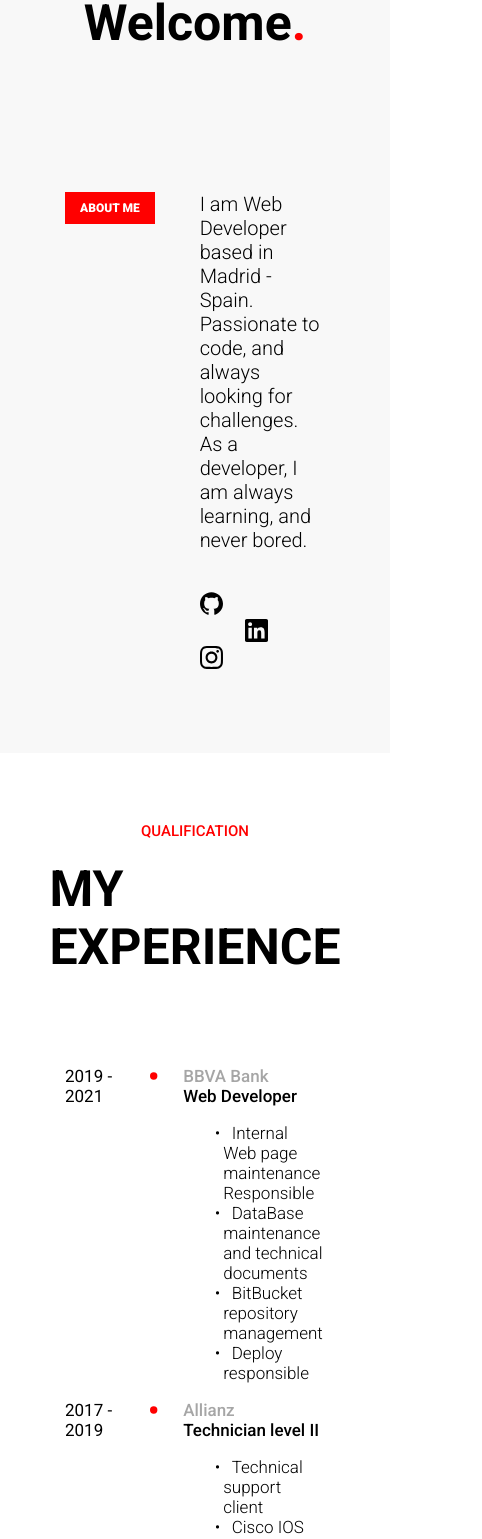
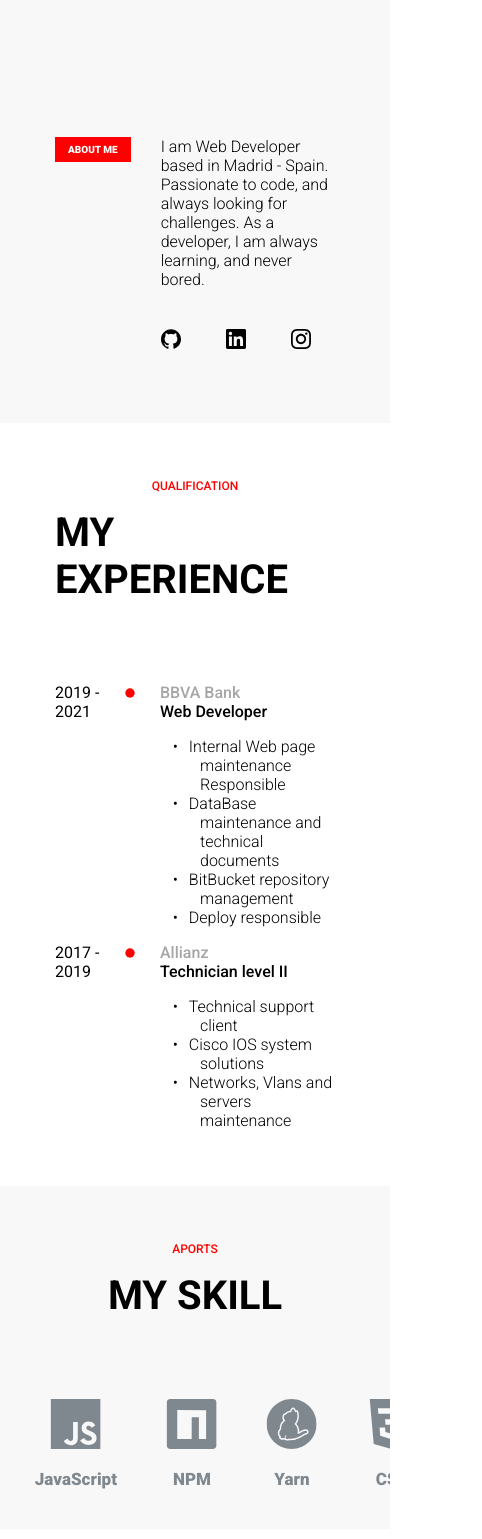
Before and after one commit to SantGT5/NewPortfolio, a React app: page /portfolio in a window 390 px wide. Shown: the part 277-1816 px from the top of the page, 482 px wide, since content can reach past the window. Built offline with nearby package versions, Linux system fonts and the light colour scheme.

Commit message:
Sass response - 637px

```diff
--- a/src/components/global/ContactMe.tsx
+++ b/src/components/global/ContactMe.tsx
@@ -113,7 +113,7 @@ export const ContactMe = () => {
         <h4 className="sub-title" id="subTitleID">CONTACT ME</h4>
         <h1 className="title">JUST SAY HELLO</h1>
         <div className="center">
-          <div className="flex">
+          <div className="flex-name-email">
             <input
               className="input-contact input-name"
               required={true}
--- a/src/components/global/Skills.tsx
+++ b/src/components/global/Skills.tsx
@@ -42,7 +42,7 @@ export const Skills = () => {
       <h4 className="sub-title">APORTS</h4>
       <h1 className="title">MY SKILL</h1>
       <div className="flex">
-        <Marquee speed={40} gradientColor={[248, 248, 248]}>
+        <Marquee speed={55} gradientColor={[248, 248, 248]}>
           {icons.map((Icons, i) => {
             return (
               <div key={i} className="icons-container">
--- a/src/styles.sass
+++ b/src/styles.sass
@@ -37,6 +37,8 @@ $placeholder-color: #545454
             font-size: 18px
             @media screen and (max-width: 826px)
                 font-size: 15px
+                @media screen and (max-width: 637px)
+                    font-size: 12px
 
 @mixin title()
     color: $black-color
@@ -48,8 +50,11 @@ $placeholder-color: #545454
         @media screen and (max-width: 950px)
             font-size: 55px
             @media screen and (max-width: 826px)
+                font-size: 50px
                 margin: 0px 0px 90px 0px
-                font-size: 50px
+                @media screen and (max-width: 637px)
+                    font-size: 40px
+                    margin: 0px 0px 80px 0px
 
 @mixin name()
 
@@ -85,6 +90,8 @@ button
         padding: 70px 75px
         @media screen and (max-width: 970px)
             padding: 50px 65px
+            @media screen and (max-width: 637px)
+                padding: 40px 55px
 
 .center
     @include center-grid()
@@ -210,6 +217,8 @@ button
                 font-size: 28px
                 @media screen and (max-width: 826px)
                     font-size: 25px
+                    @media screen and (max-width: 637px)
+                        font-size: 20px
 
 .flex-end
     justify-content: end
@@ -220,6 +229,8 @@ button
             margin: 0px 80px 0px 0px
             @media screen and (max-width: 826px)
                 margin: 0px 70px 0px 0px
+                @media screen and (max-width: 637px)
+                    margin: 0px 50px 0px 0px
     a,
     span
         font-size: 24px
@@ -232,6 +243,8 @@ button
                 font-size: 18px
                 @media screen and (max-width: 826px)
                     font-size: 16px
+                    @media screen and (max-width: 637px)
+                        font-size: 13px
 
 // *** Welcome title ***
 
@@ -247,6 +260,9 @@ button
             @media screen and (max-width: 826px)
                 font-size: 50px
                 margin: 50px 0px 140px 0px
+                @media screen and (max-width: 637px)
+                    font-size: 40px
+                    margin: 50px 0px 140px 0px
 
 // *** About Me ***
 
@@ -271,6 +287,9 @@ button
                 @media screen and (max-width: 826px)
                     margin: 9px 15px 9px 15px
                     font-size: 12px
+                    @media screen and (max-width: 637px)
+                        margin: 7px 13px 7px 13px
+                        font-size: 10px
 
 .about-text
     font-size: 36px
@@ -283,6 +302,8 @@ button
                 font-size: 22px
                 @media screen and (max-width: 826px)
                     font-size: 20px
+                    @media screen and (max-width: 637px)
+                        font-size: 16px
 
 .about-text-container
     max-width: 60rem
@@ -293,8 +314,10 @@ button
             margin: 0px 0px 0px 55px
             @media screen and (max-width: 826px)
                 margin: 0px 0px 0px 45px
+                @media screen and (max-width: 637px)
+                    margin: 0px 0px 0px 30px
 
-// *** Icons ***
+// *** Icons Welcome ***
 
 .icon-github,
 .icon-instagram
@@ -306,6 +329,8 @@ button
             font-size: 25px
             @media screen and (max-width: 826px)
                 font-size: 23px
+                @media screen and (max-width: 637px)
+                    font-size: 20px
 
 .icon-linkedin
     font-size: 35px
@@ -317,6 +342,8 @@ button
             font-size: 25px
             @media screen and (max-width: 826px)
                 font-size: 23px
+                @media screen and (max-width: 637px)
+                    font-size: 20px
 
 .icons-welcome
     margin: 40px 0px 50px 0px
@@ -336,6 +363,11 @@ button
                 font-size: 21px
                 @media screen and (max-width: 826px)
                     font-size: 17px
+                    @media screen and (max-width: 712px)
+                        width: 50px
+                        @media screen and (max-width: 637px)
+                            font-size: 16px
+                            width: 45px
 
 .icon-dot
     color: $red-color
@@ -354,6 +386,12 @@ button
                     @media screen and (max-width: 826px)
                         margin: -20px 10px 0px 10px
                         font-size: 60px
+                        @media screen and (max-width: 712px)
+                            margin: -18px 5px 0px 5px
+                            font-size: 55px
+                            @media screen and (max-width: 637px)
+                                margin: -15px 5px 0px 5px
+                                font-size: 50px
 
 .expe-sub-title
     color: #A6A6A6
@@ -368,6 +406,8 @@ button
                 font-size: 21px
                 @media screen and (max-width: 826px)
                     font-size: 17px
+                    @media screen and (max-width: 637px)
+                        font-size: 16px
 
 .expe-title
     color: $black-color
@@ -380,6 +420,8 @@ button
             font-size: 25px
             @media screen and (max-width: 826px)
                 font-size: 17px
+                @media screen and (max-width: 637px)
+                    font-size: 16px
 
 .expe-list
     font-size: 36px
@@ -393,12 +435,16 @@ button
                 font-size: 21px
                 @media screen and (max-width: 826px)
                     font-size: 17px
+                    @media screen and (max-width: 637px)
+                        font-size: 16px
     li::before
         content: "•"
         color: $black-color
         display: inline-block
         width: 1em
         margin-left: -0.5em
+        @media screen and (max-width: 712px)
+            margin-left: -1.7em
 
 // *** Aports Skills ***
 
@@ -411,6 +457,8 @@ button
         font-size: 70px
         @media screen and (max-width: 1000px)
             font-size: 60px
+            @media screen and (max-width: 637px)
+                font-size: 50px
 
 .skill-des
     color: $skill-color
@@ -423,6 +471,9 @@ button
         @media screen and (max-width: 1000px)
             margin: 25px 0px 0px 0px
             font-size: 20px
+            @media screen and (max-width: 637px)
+                margin: 20px 0px 0px 0px
+                font-size: 17px
 
 .icons-container
     margin: 0px 40px
@@ -430,13 +481,17 @@ button
         margin: 0px 35px
     @media screen and (max-width: 1000px)
         margin: 0px 30px
+        @media screen and (max-width: 637px)
+            margin: 0px 25px
 
 .container-skill
     padding: 70px 0px
     @media screen and (max-width: 970px)
         padding: 50px 0px
         @media screen and (max-width: 826px)
-            adding: 55px 0px
+            padding: 55px 0px
+            @media screen and (max-width: 637px)
+                padding: 40px 0px
 
 // *** Contact Me ***
 
@@ -463,6 +518,11 @@ button
                     width: 300px
                     @media screen and (max-width: 842px)
                         width: 250px
+                        @media screen and (max-width: 712px)
+                            margin-right: 0px
+                            width: 350px
+                            @media screen and (max-width: 637px)
+                                width: 300px
 
 .input-email
     width: 500px
@@ -480,6 +540,16 @@ button
                     width: 300px
                     @media screen and (max-width: 842px)
                         width: 250px
+                        @media screen and (max-width: 712px)
+                            margin-left: 0px
+                            width: 350px
+                            @media screen and (max-width: 637px)
+                                width: 300px
+
+.flex-name-email
+    display: flex
+    @media screen and (max-width: 712px)
+        flex-direction: column
 
 .input-subject
     height: 80px
@@ -506,6 +576,10 @@ button
             font-size: 14px
             padding: 14px
             border: none
+            @media screen and (max-width: 637px)
+                font-size: 12px
+                padding: 12px
+                border: none
 
 .copy-style
     font-size: 30px
@@ -516,6 +590,9 @@ button
         font-size: 25px
         @media screen and (max-width: 950px)
             font-size: 20px
+            @media screen and (max-width: 637px)
+                margin: 30px 0px 30px 0px
+                font-size: 15px
 
 // *** Social Media Icons ***
 
@@ -529,3 +606,5 @@ button
         font-size: 45px
         @media screen and (max-width: 826px)
             font-size: 40px
+            @media screen and (max-width: 637px)
+                font-size: 30px
```
